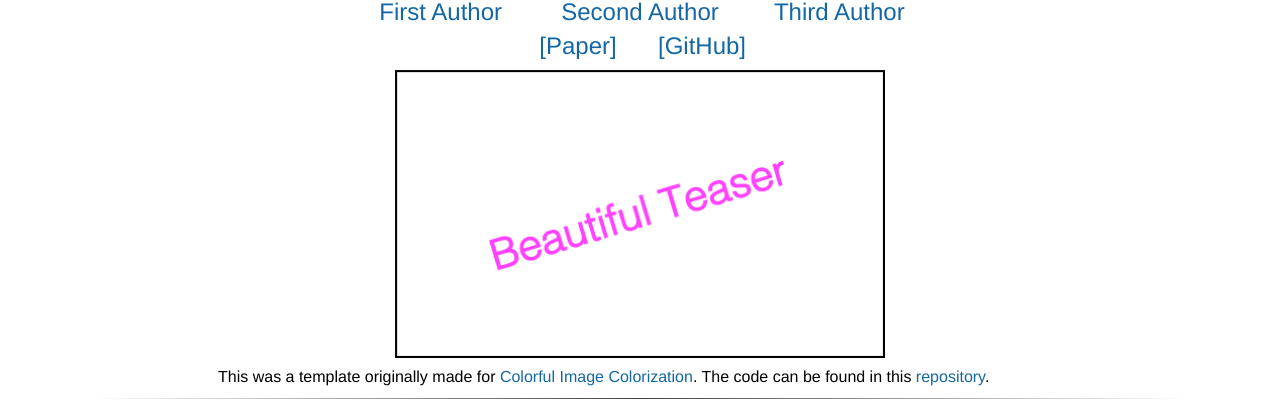
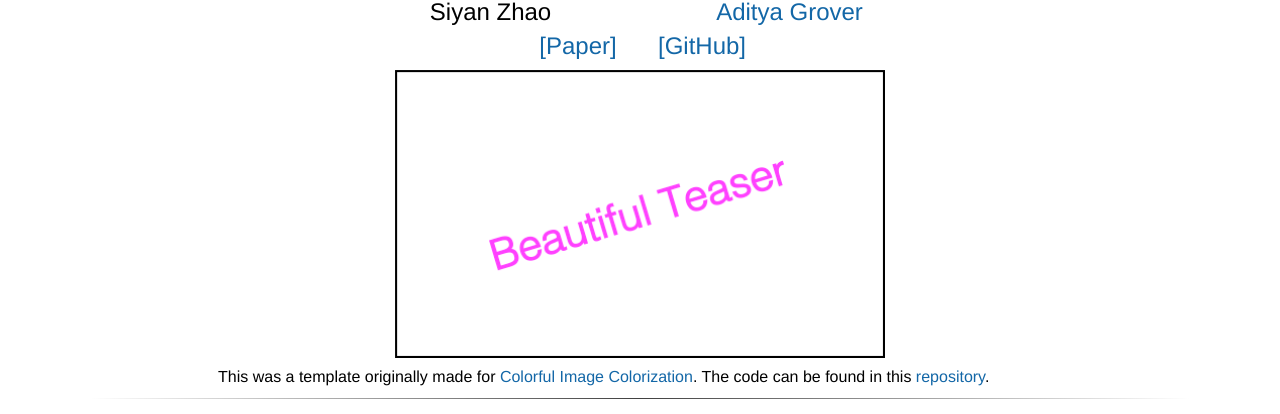
Before and after one commit to siyan-zhao/decision-stacks, a plain HTML site: page index.html in a window 1280 px wide. Shown: the part 76-490 px from the top of the page. Drawn offline with Linux system fonts and the light colour scheme; a script that the page names is missing.

Commit message:
Update index.html

```diff
--- a/index.html
+++ b/index.html
@@ -118,7 +118,7 @@
 
 <html>
 <head>
-	<title>This is my paper title</title>
+	<title>Decision Stacks</title>
 	<meta property="og:image" content="Path to my teaser.png"/> <!-- Facebook automatically scrapes this. Go to https://developers.facebook.com/tools/debug/ if you update and want to force Facebook to rescrape. -->
 	<meta property="og:title" content="Creative and Descriptive Paper Title." />
 	<meta property="og:description" content="Paper description." />
@@ -144,17 +144,12 @@
 				<tr>
 					<td align=center width=100px>
 						<center>
-							<span style="font-size:24px"><a href="https://en.wikipedia.org/wiki/James_J._Gibson">First Author</a></span>
+							<span style="font-size:24px">Siyan Zhao</a></span>
 						</center>
 					</td>
 					<td align=center width=100px>
 						<center>
-							<span style="font-size:24px"><a href="https://en.wikipedia.org/wiki/James_J._Gibson">Second Author</a></span>
-						</center>
-					</td>
-					<td align=center width=100px>
-						<center>
-							<span style="font-size:24px"><a href="https://en.wikipedia.org/wiki/James_J._Gibson">Third Author</a></span>
+							<span style="font-size:24px"><a href="https://aditya-grover.github.io/">Aditya Grover</a></span>
 						</center>
 					</td>
 				</tr>
@@ -297,7 +292,7 @@ We present Decision Stacks, a generative framework that decomposes goal-conditio
 			<td width=400px>
 				<left>
 					<center><h1>Acknowledgements</h1></center>
-					This template was originally made by <a href="http://web.mit.edu/phillipi/">Phillip Isola</a> and <a href="http://richzhang.github.io/">Richard Zhang</a> for a <a href="http://richzhang.github.io/colorization/">colorful</a> ECCV project; the code can be found <a href="https://github.com/richzhang/webpage-template">here</a>.
+					This website template is from <a href="https://github.com/richzhang/webpage-template">here</a>.
 				</left>
 			</td>
 		</tr>
```
